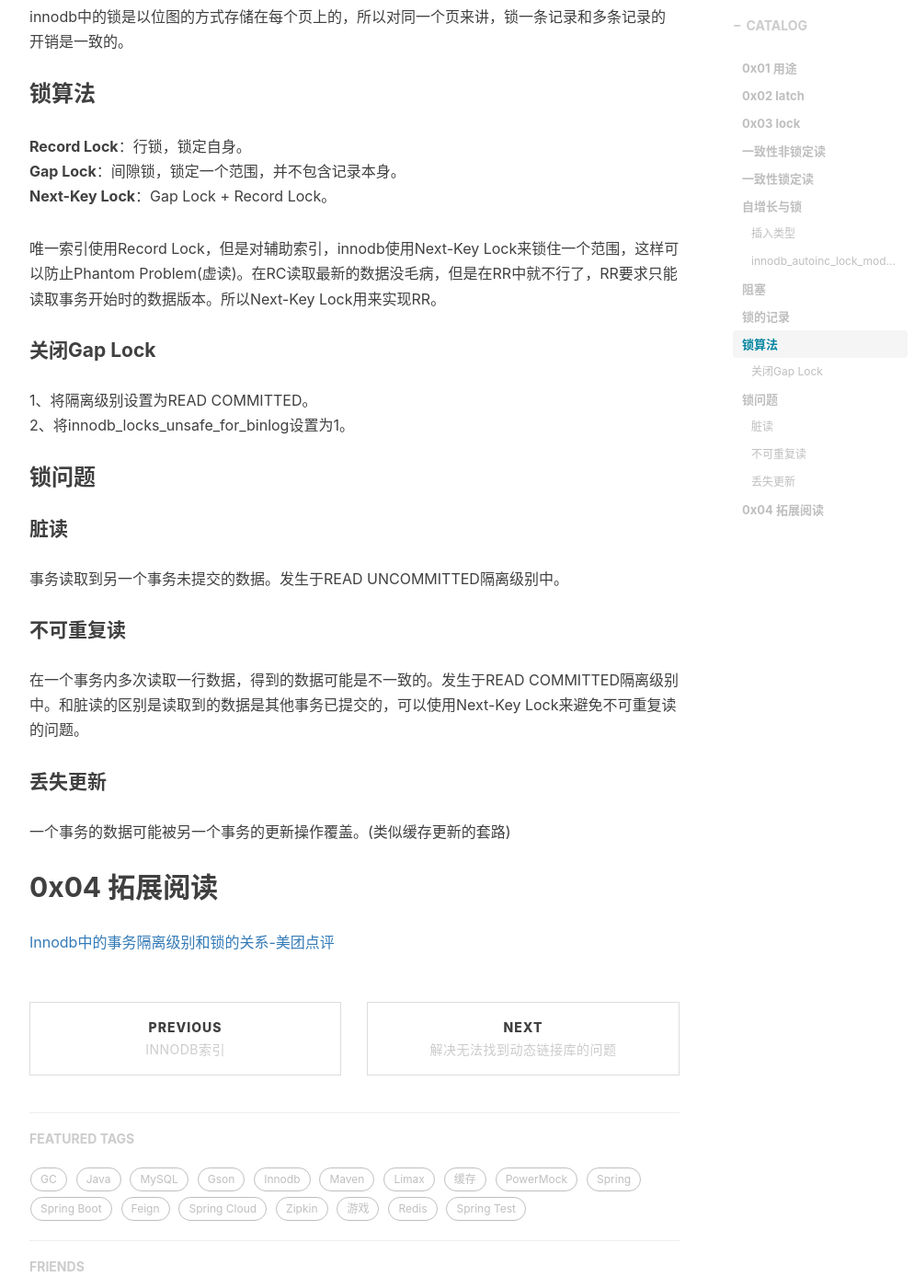
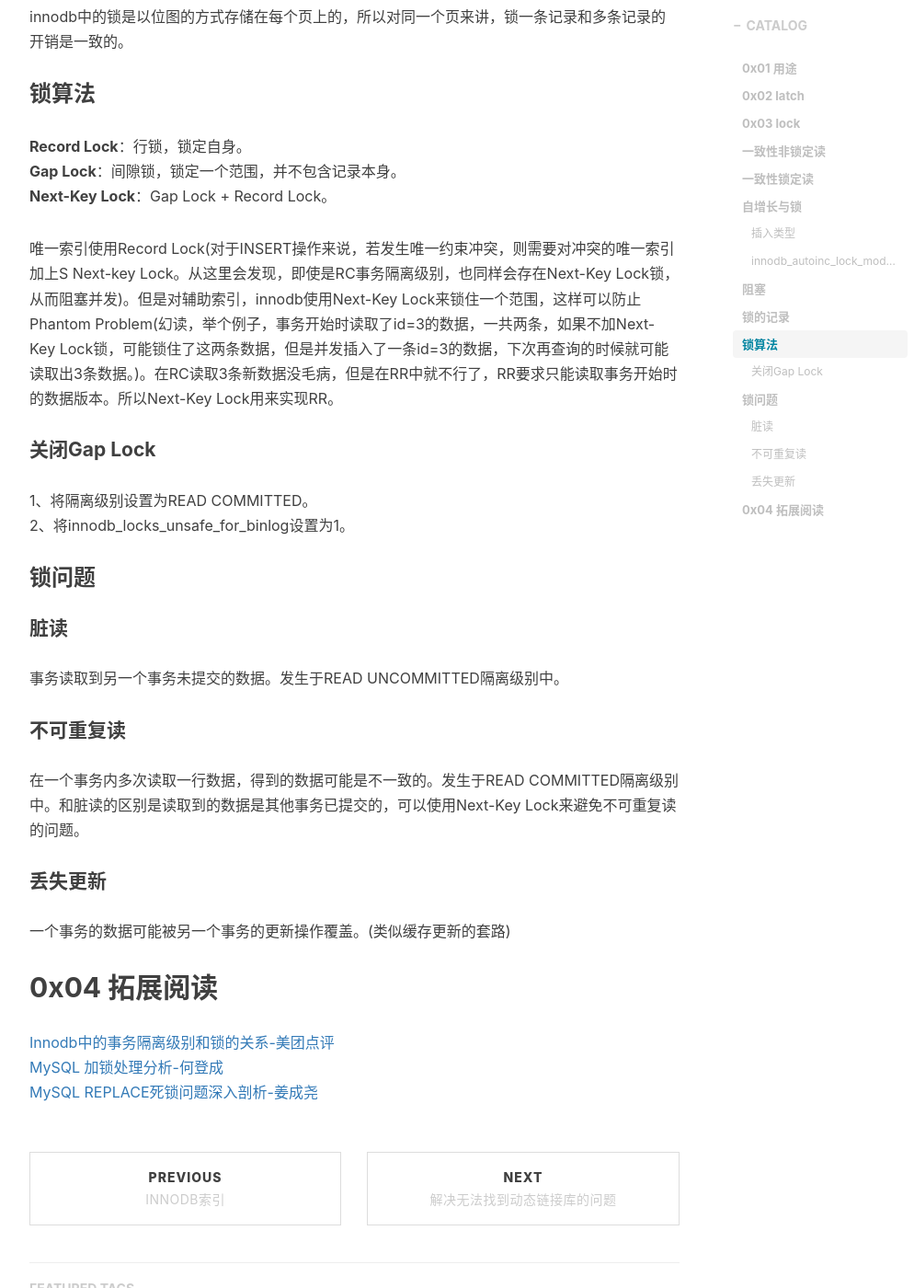
Before and after one commit to SystemOutPrint/systemoutprint.github.io, a Jekyll site: the page built from _posts/2017-08-14-innodb锁.md, in a window 1280 px wide and 1400 px high, scrolled down 4717 px. Shown: the whole window at 92% size, without its empty margins (233-1227 px from the left). Built offline with Jekyll 4.4.1, drawn with Linux system fonts in a browser that asks for light colours; nearby versions of some CDN libraries; comment, search, counter and statistics services are not loaded.

Commit message:
mysql lock

```diff
--- a/_posts/2017-08-14-innodb锁.md
+++ b/_posts/2017-08-14-innodb锁.md
@@ -217,7 +217,7 @@ __Record Lock__：行锁，锁定自身。<br>
 __Gap Lock__：间隙锁，锁定一个范围，并不包含记录本身。<br>
 __Next-Key Lock__：Gap Lock + Record Lock。<br>
 
-唯一索引使用Record Lock，但是对辅助索引，innodb使用Next-Key Lock来锁住一个范围，这样可以防止Phantom Problem(虚读)。在RC读取最新的数据没毛病，但是在RR中就不行了，RR要求只能读取事务开始时的数据版本。所以Next-Key Lock用来实现RR。
+唯一索引使用Record Lock(对于INSERT操作来说，若发生唯一约束冲突，则需要对冲突的唯一索引加上S Next-key Lock。从这里会发现，即使是RC事务隔离级别，也同样会存在Next-Key Lock锁，从而阻塞并发)。但是对辅助索引，innodb使用Next-Key Lock来锁住一个范围，这样可以防止Phantom Problem(幻读，举个例子，事务开始时读取了id=3的数据，一共两条，如果不加Next-Key Lock锁，可能锁住了这两条数据，但是并发插入了一条id=3的数据，下次再查询的时候就可能读取出3条数据。)。在RC读取3条新数据没毛病，但是在RR中就不行了，RR要求只能读取事务开始时的数据版本。所以Next-Key Lock用来实现RR。
 
 #### 关闭Gap Lock
 1、将隔离级别设置为READ COMMITTED。<br>
@@ -236,3 +236,5 @@ __Next-Key Lock__：Gap Lock + Record Lock。<br>
 
 ## 0x04 拓展阅读
 [Innodb中的事务隔离级别和锁的关系-美团点评](https://tech.meituan.com/innodb-lock.html)<br>
+[MySQL 加锁处理分析-何登成](http://hedengcheng.com/?p=771)<br>
+[MySQL REPLACE死锁问题深入剖析-姜成尧](http://www.innomysql.com/26186-2/)<br>
```
